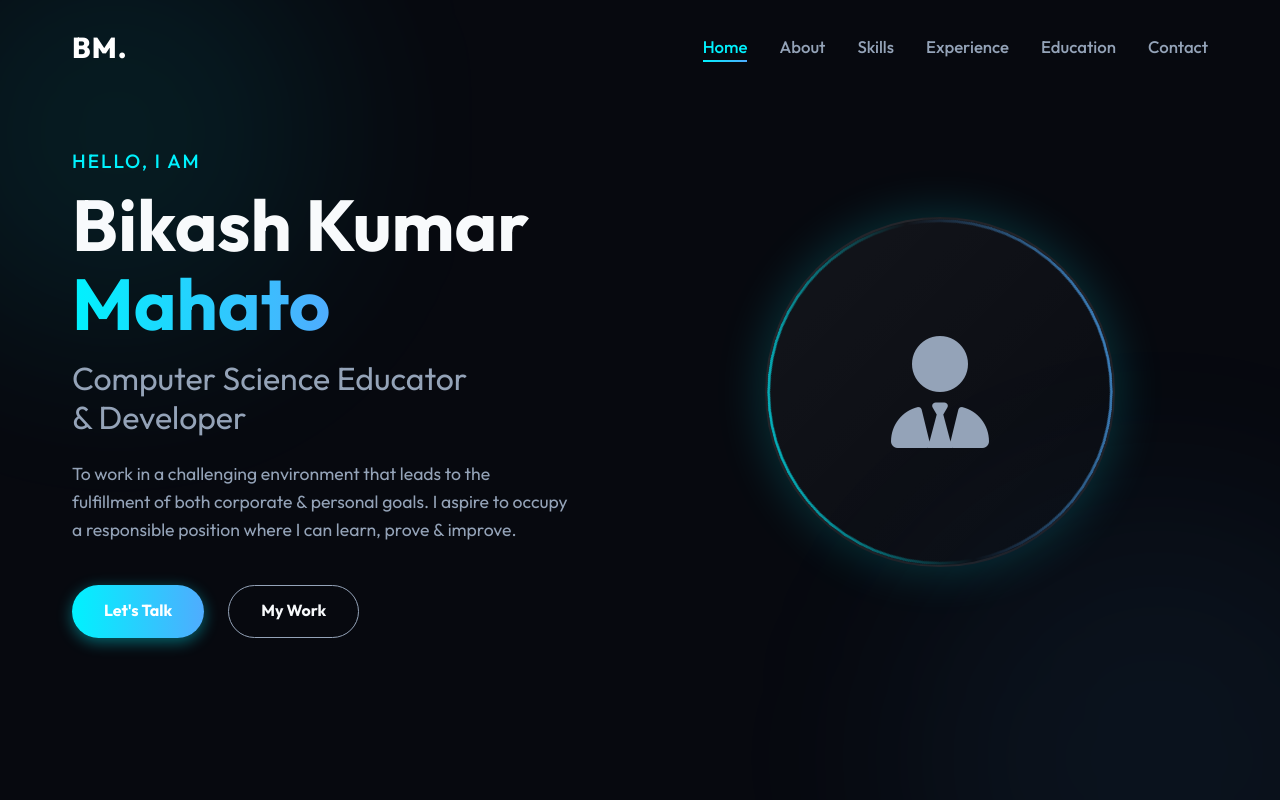
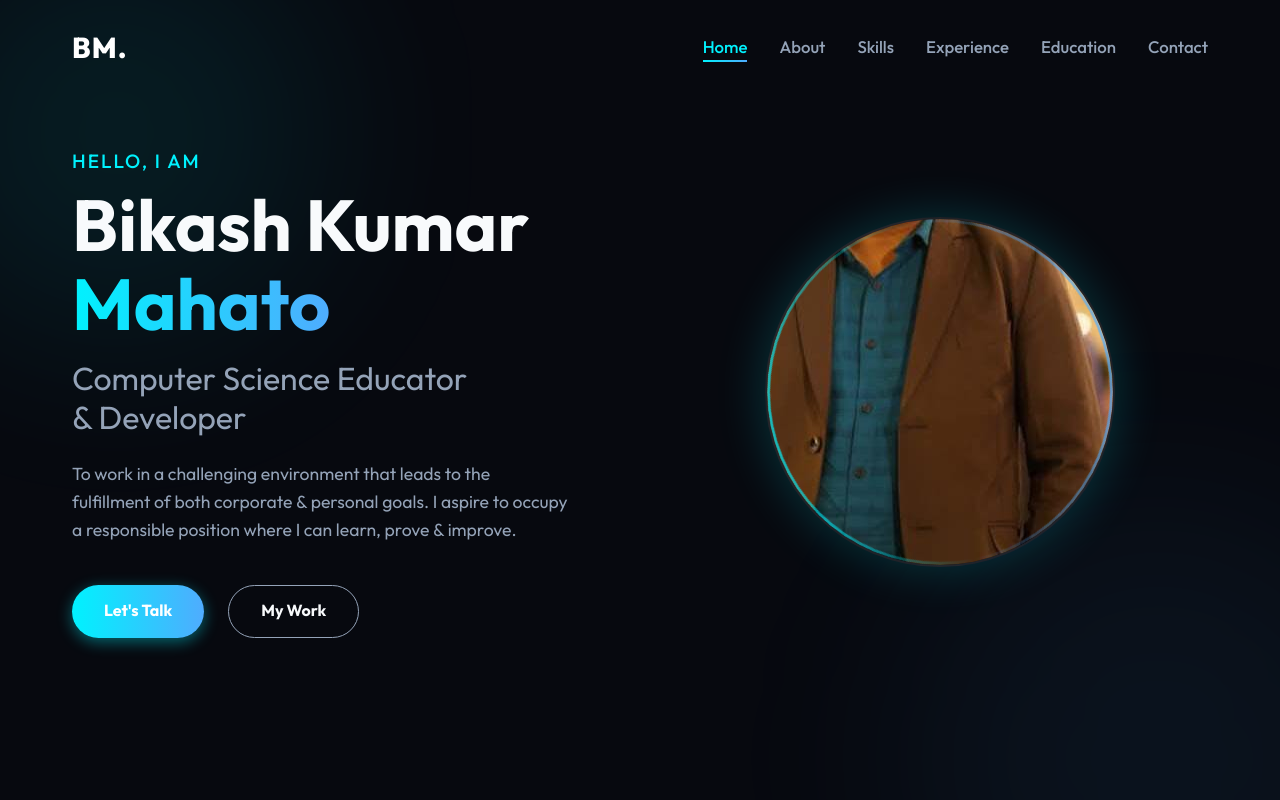
Before and after one commit to bikash4598/bikash-portfolio, a plain HTML site: page index.html in a window 1280 px wide. Shown: the top 800 px of the page. Drawn offline with Linux system fonts and the light colour scheme.

Commit message:
Update index.html

```diff
--- a/index.html
+++ b/index.html
@@ -55,10 +55,10 @@
                 </div>
             </div>
             <div class="hero-image-wrap">
-                <div class="hero-image">
-                    <!-- Placeholder icon since we can't extract the direct image crop -->
-                    <i class="fas fa-user-tie fa-7x"></i>
-                </div>
+    <div class="hero-image">
+        <img src="vikash.jpg" alt="Bikash Kumar" class="profile-img">
+    </div>
+</div>
             </div>
         </div>
     </header>
```
